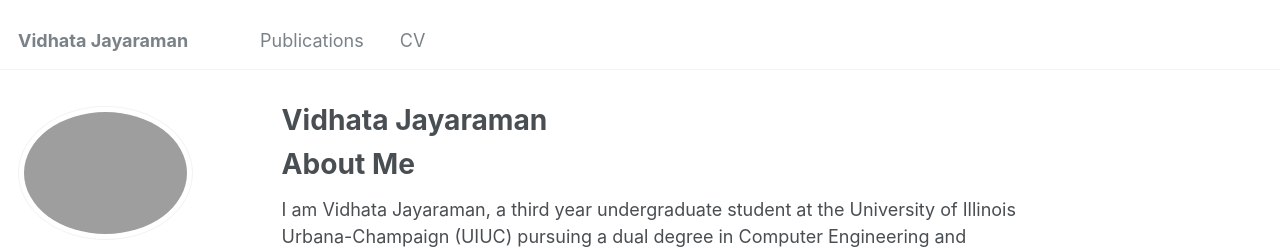
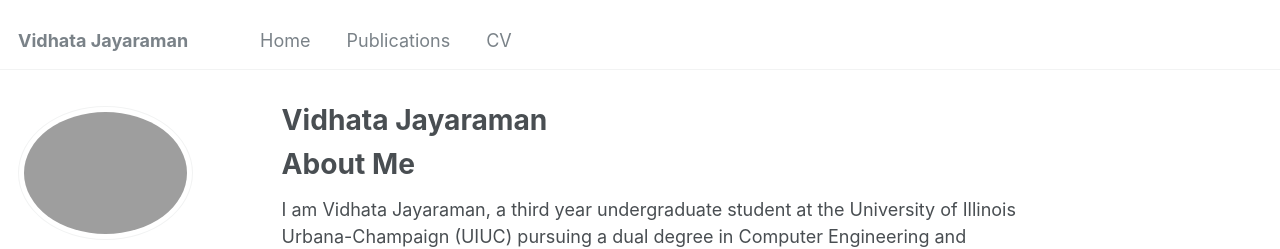
Before and after one commit to dxdt14/dxdt14.github.io, a Jekyll site: the page built from _pages/about.md, in a window 1280 px wide. Shown: the top 249 px of the page. Built offline with Jekyll 4.4.1, drawn with Linux system fonts in a browser that asks for light colours; some web fonts are replaced.

Commit message:
Clean up 1

```diff
--- a/_config.yml
+++ b/_config.yml
@@ -21,7 +21,7 @@ repository               : "dxdt14/dxdt14.github.io"
 #               Additional customization can be done by editing /_includes/author-profile.html
 author:
   # Biographic information
-  avatar           : "https://dxdt14.github.io/images/IMG_0930.png"
+  avatar           : "IMG_0930.png"
   name             : ""
   pronouns         : "he/him"
   bio              : "I am an undergraduate student pursuing a dual degree in Computer Engineering and Mathematics. I have an interest in AI/ML, convex & non-convex optimization, and information theory"
--- a/_data/navigation.yml
+++ b/_data/navigation.yml
@@ -5,6 +5,8 @@
 # prevent it from being included in the site.
 
 main:
+  - title: "Home"
+    url: /
   - title: "Publications"
     url: /publications/
 
```
